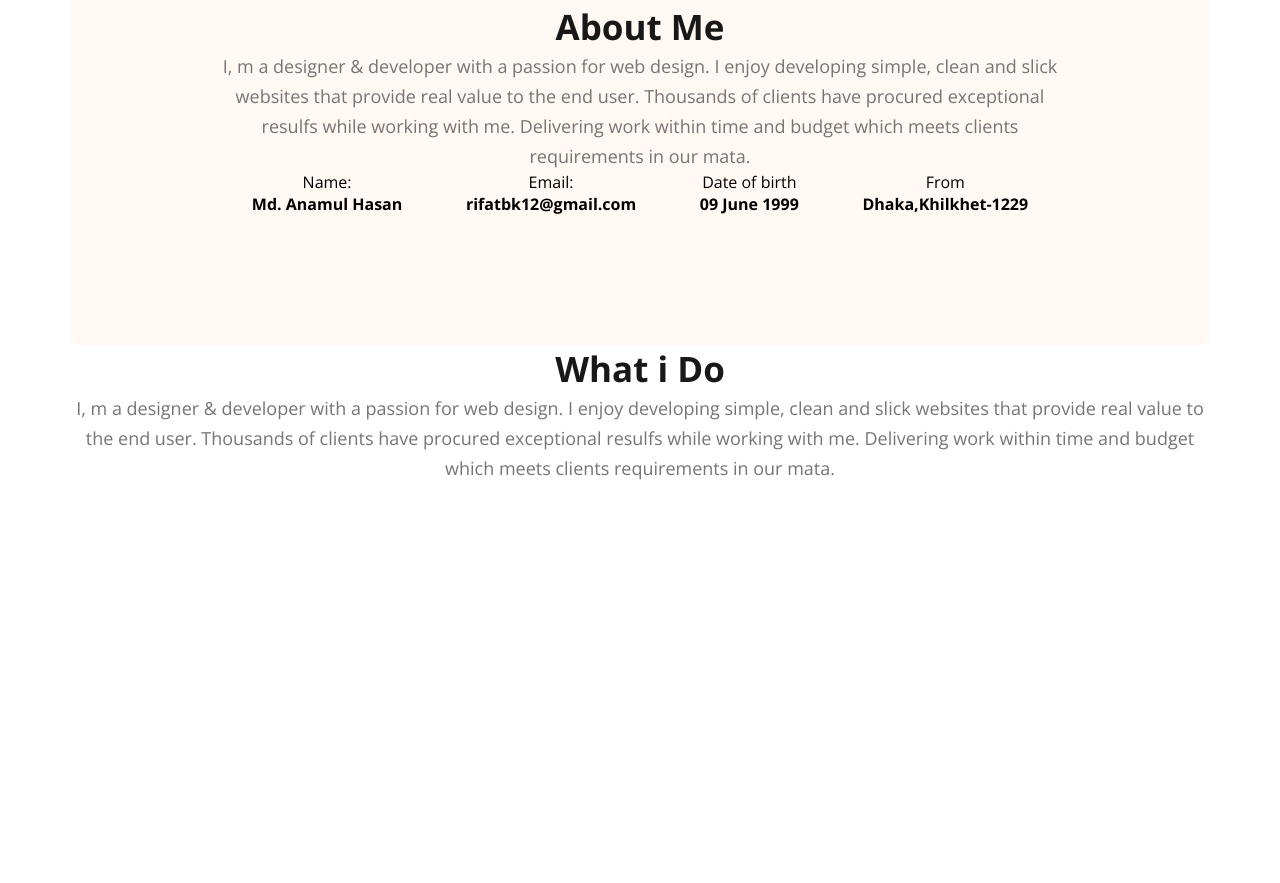
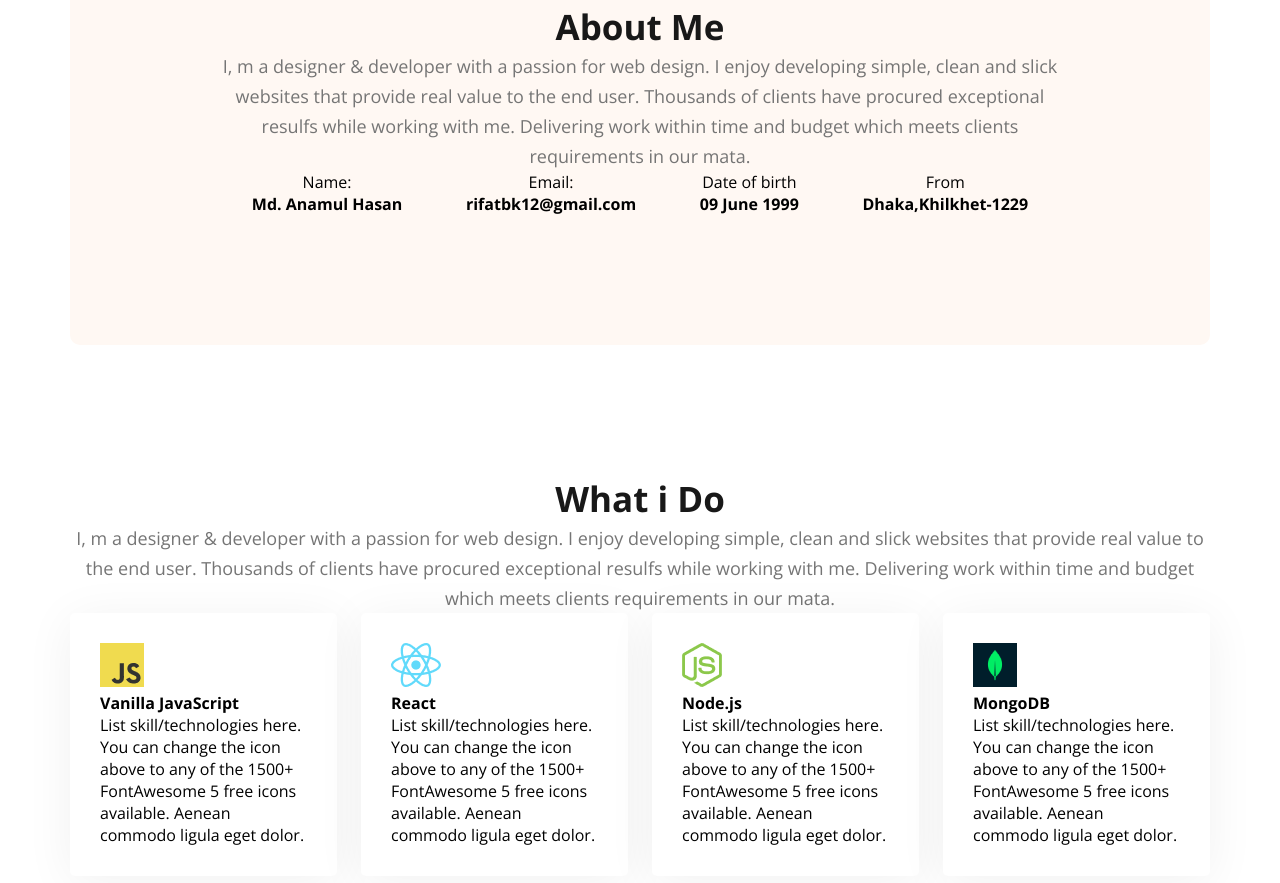
Before and after one commit to Rifatahr/Rifat-portfolio-website, a plain HTML site: page index.html in a window 1280 px wide. Shown: the part 987-1870 px from the top of the page. Before the commit the page ends 1470 px from the top, so only its background shows below. Drawn offline with nearby package versions, Linux system fonts and the light colour scheme.

Commit message:
section part ends here

```diff
--- a/index.html
+++ b/index.html
@@ -69,6 +69,31 @@
             <h3 class="section-title text-center">What i Do</h3>
             <p class="section-description text-center">I, m a designer & developer with a passion for web design. I enjoy developing simple, clean and slick websites that provide real value to the end user. Thousands of clients have procured exceptional resulfs while working with me. Delivering work within time and budget which meets clients requirements in our mata.</p>
 
+            <div class="skills-container">
+                <!-- .skill*4>img+h4.skill-title+p.skill-description -->
+
+                <div class="skill">
+                    <img src="images/icons/js.png" alt="">
+                    <h4 class="skill-title">Vanilla JavaScript</h4>
+                    <p class="skill-description">List skill/technologies here. You can change the icon above to any of the 1500+ FontAwesome 5 free icons available. Aenean commodo ligula eget dolor.</p>
+                </div>
+                <div class="skill">
+                    <img src="images/icons/react.png" alt="">
+                    <h4 class="skill-title">React</h4>
+                    <p class="skill-description">List skill/technologies here. You can change the icon above to any of the 1500+ FontAwesome 5 free icons available. Aenean commodo ligula eget dolor.</p>
+                </div>
+                <div class="skill">
+                    <img src="images/icons/nodejs.png" alt="">
+                    <h4 class="skill-title">Node.js</h4>
+                    <p class="skill-description">List skill/technologies here. You can change the icon above to any of the 1500+ FontAwesome 5 free icons available. Aenean commodo ligula eget dolor.</p>
+                </div>
+                <div class="skill">
+                    <img src="images/icons/mongo.png" alt="">
+                    <h4 class="skill-title">MongoDB</h4>
+                    <p class="skill-description">List skill/technologies here. You can change the icon above to any of the 1500+ FontAwesome 5 free icons available. Aenean commodo ligula eget dolor.</p>
+                </div>
+            </div>
+
          </section>
 
     </Main>
--- a/styles/style.css
+++ b/styles/style.css
@@ -136,12 +136,17 @@ text-align: center;
     border-radius: 10px;
     padding: 130px 150px;
     text-align: center;
-    margin-top: 130px;
+
 }
 
 main{
     max-width: 1140px;
     margin: 0 auto;
+
+}
+main section{
+    margin-top: 130px;
+    margin-bottom: 130px;
 }
 
 .about-items{
@@ -153,3 +158,16 @@ main{
     font-weight: 700;
 
 }
+
+/* skills Section */
+
+.skills-container{
+    display: flex;
+    gap: 24px;
+}
+
+.skill{
+    padding: 30px;
+    border-radius: 5px;
+    box-shadow: 0px 6px 50px 0px rgba(0, 0, 0, 0.06);background: rgb(255, 255, 255);
+}
```
